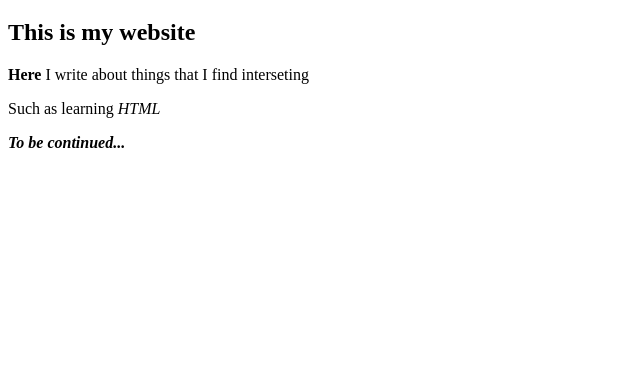
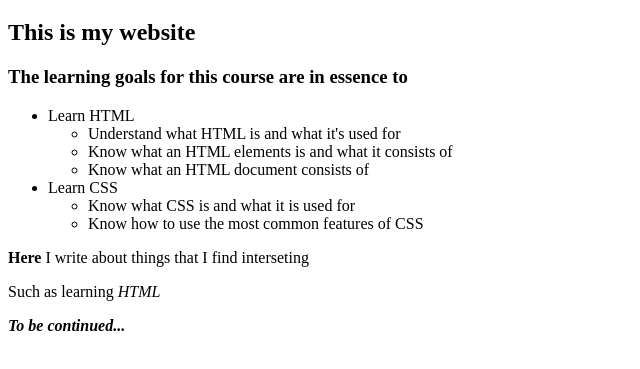
Before and after one commit to Elevenori/lapio-website, a plain HTML site: page index.html in a window 1280 px wide. Shown: the part 61-430 px from the top of the page, without its empty margins (0-640 px from the left). Drawn offline with Linux system fonts and the light colour scheme.

Commit message:
Part 3, add exercise 4

```diff
--- a/index.html
+++ b/index.html
@@ -11,9 +11,23 @@
   <!--Do the exercises here-->
 <h1>Hello</h1>
 <h2>This is my website</h2>
+<h3>The learning goals for this course are in essence to</h3>
+<ul>
+  <li>Learn HTML</li>
+  <ul>
+    <li>Understand what HTML is and what it's used for</li>
+    <li>Know what an HTML elements is and what it consists of</li>
+    <li>Know what an HTML document consists of</li>
+  </ul>
+  <li>Learn CSS</li>
+  <ul>
+    <li>Know what CSS is and what it is used for</li>
+    <li>Know how to use the most common features of CSS</li>
+  </ul>
+</ul>
 <p><b>Here</b> I write about things that I find interseting</p>
 <p>Such as learning <i>HTML</i></p>
-<em><b>To be continued...</b></em>
+<p><em><b>To be continued...</b></em></p>
 </body>
 
 </html>
```
